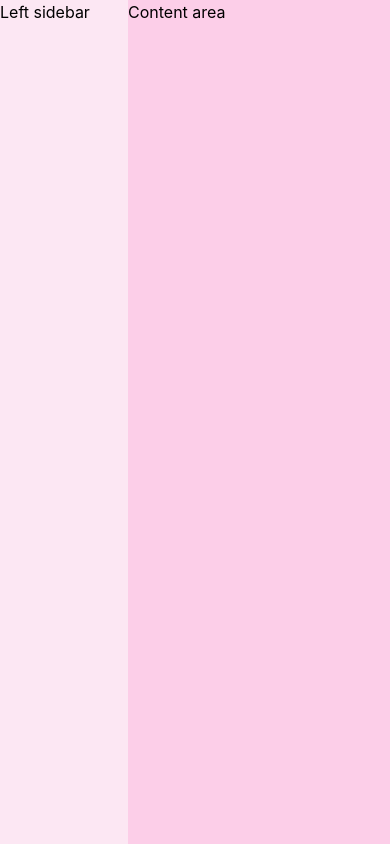
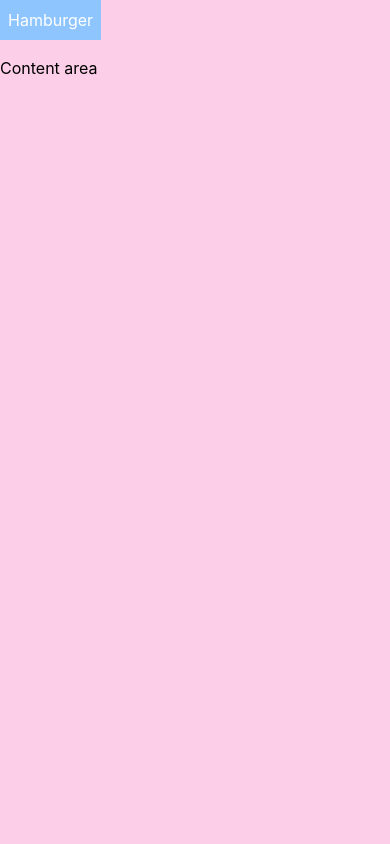
Before and after one commit to cyberfly/learn-tailwind, a website built with Vite: page day2-responsive.html in a window 390 px wide. Built offline with nearby package versions, Linux system fonts and the light colour scheme.

Commit message:
hide sidebar on mobile, show hamburger menu button

```diff
--- a/day2-responsive.html
+++ b/day2-responsive.html
@@ -17,14 +17,21 @@
 
     <!-- md below: bg-pink-100 -->
     <!-- md and above: bg-blue-400 -->
+    <!-- hide sidebar on mobile -->
 
-    <div class="w-32 md:w-72 lg:w-96 bg-pink-100 md:bg-blue-400">
+    <div class="hidden md:block md:w-72 lg:w-96 bg-pink-100 md:bg-blue-400 ">
       Left sidebar
     </div>
     <!-- end left sidebar -->
 
     <!-- content -->
     <div class="flex-1 bg-pink-200">
+
+      <div class="mb-4">
+        <!-- harmburger menu show only on mobile -->
+        <button class="bg-blue-300 p-2 text-white md:hidden">Hamburger</button>
+      </div>
+
       Content area
     </div>
     <!-- end content -->
```
